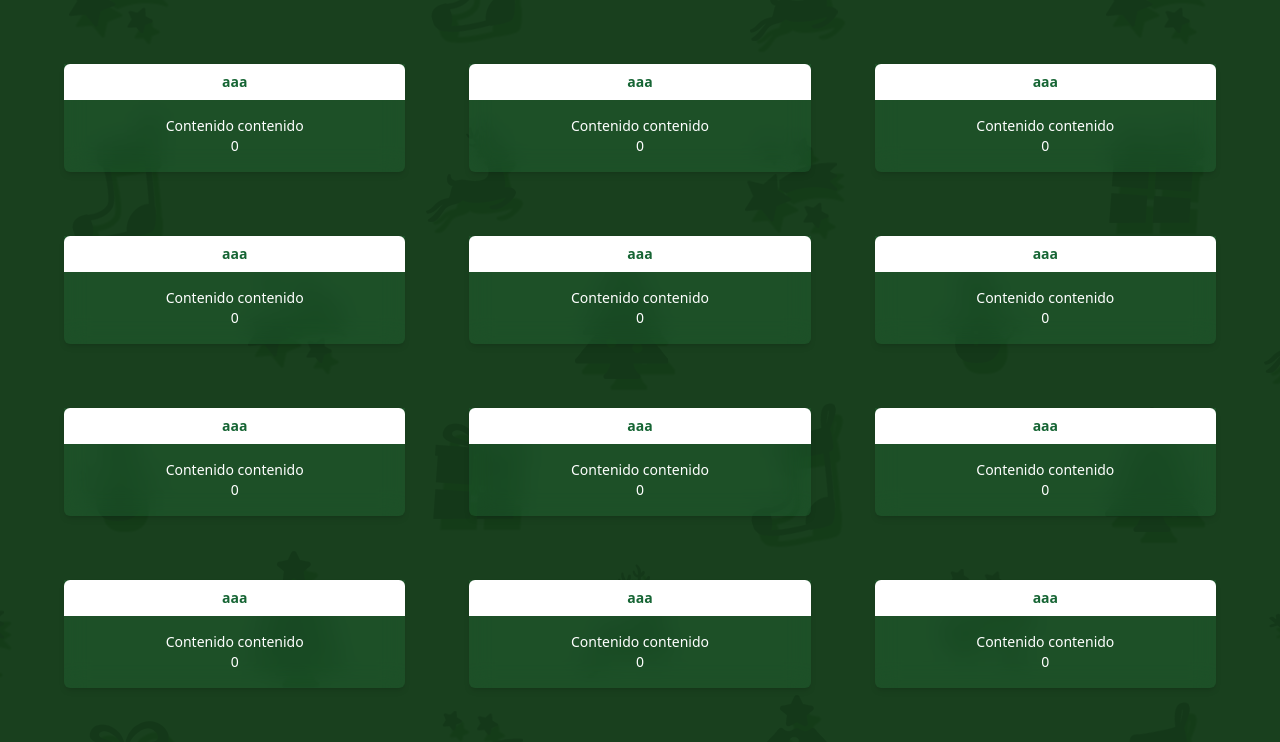
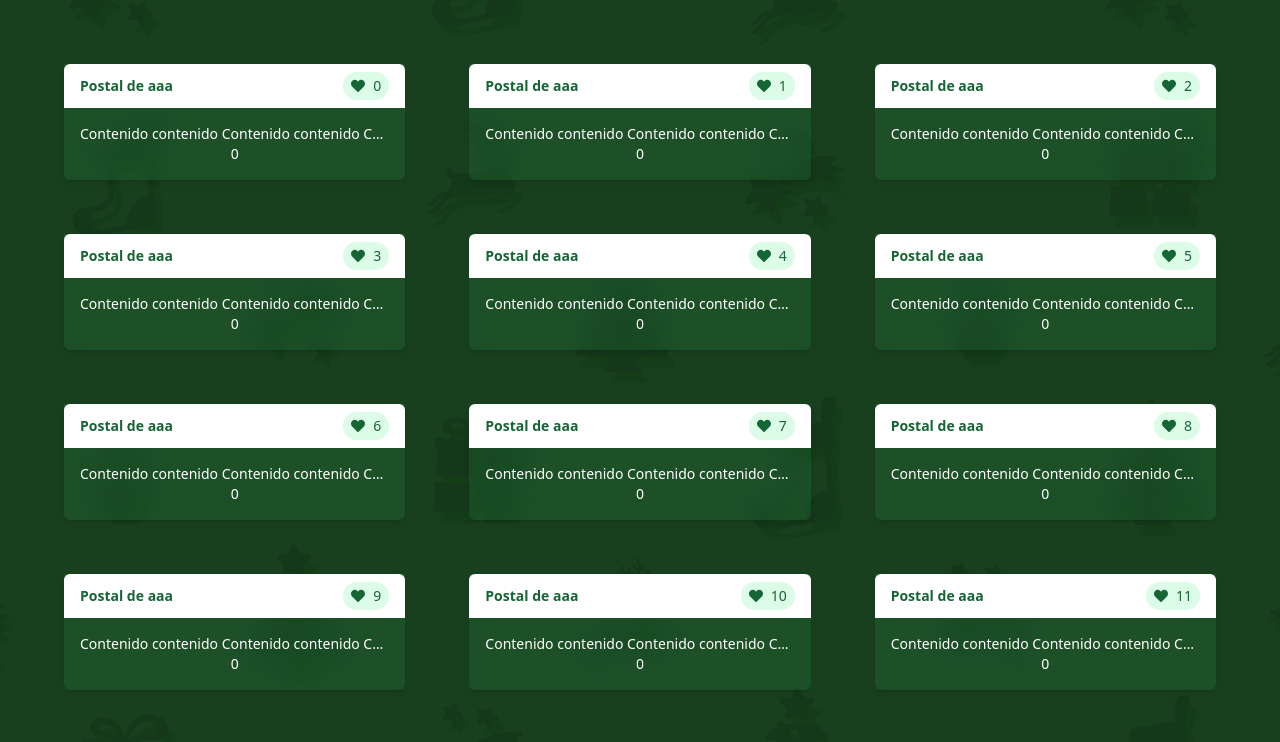
Before and after one commit to ZenithGD/year2023, a Next.js app: page /postcardWall in a window 1280 px wide. Shown: the top 742 px of the page. Built offline with nearby package versions, Linux system fonts and the light colour scheme.

Commit message:
postcard list page almost done

```diff
--- a/components/web/Postcard.tsx
+++ b/components/web/Postcard.tsx
@@ -1,19 +1,27 @@
 import React from 'react'
-export interface PostcardProps {
+import { FaHeart, FaHeartBroken } from 'react-icons/fa'
+
+interface PostcardProps {
     author: string,
     content: string,
-    sticker: number
+    sticker: number,
+    likes: number
 }
 
 function Postcard(props: PostcardProps) {
+
     return (
-        <div className="w-full h-full text-sm backdrop-blur-md bg-green-400/10 rounded-b-md shadow-md hover:scale-105 transition-transform duration-150">
-            <div className="bg-white py-2 px-4 flex justify-center items-center gap-2 rounded-t-md">
-                <p className="text-green-800 font-bold">{props.author}</p>
+        <div className="w-full text-sm backdrop-blur-md bg-green-400/10 rounded-b-md shadow-md hover:scale-105 transition-transform duration-150">
+            <div className="bg-white py-2 px-4 flex justify-between items-center gap-2 rounded-t-md text-green-800">
+                <p className="font-bold">Postal de {props.author}</p>
+                <div className='bg-green-100 rounded-full flex gap-2 py-1 px-2 items-center z-10'>
+                    <FaHeart />
+                    <p>{props.likes}</p>
+                </div>
             </div>
             <div className='p-4'>
-                <p>{props.content}</p>
-                <p>{props.sticker}</p>
+                <p className="truncate text-ellipsis">{props.content}</p>
+                <p className="truncate text-ellipsis">{props.sticker}</p>
             </div>
         </div>
     )
--- a/pages/postcardWall.tsx
+++ b/pages/postcardWall.tsx
@@ -1,114 +1,115 @@
 import { motion } from 'framer-motion'
 import React, { useState, useEffect } from 'react'
+import Link from 'next/link'
 import { animated, useTrail } from 'react-spring'
 import Postcard from '../components/web/Postcard'
-import { FaArrowCircleUp } from 'react-icons/fa'
+import { FaArrowCircleUp, FaPaintBrush } from 'react-icons/fa'
 
 const postcards = [
     {
         author: "aaa",
         sticker: 0,
-        content: "Contenido contenido"
+        content: "Contenido contenido Contenido contenido Contenido contenido Contenido contenido Contenido contenido Contenido contenido Contenido contenido Contenido contenido Contenido contenido Contenido contenido Contenido contenido Contenido contenido"
     },
     {
         author: "aaa",
         sticker: 0,
-        content: "Contenido contenido"
+        content: "Contenido contenido Contenido contenido Contenido contenido Contenido contenido Contenido contenido Contenido contenido Contenido contenido Contenido contenido Contenido contenido Contenido contenido Contenido contenido Contenido contenido"
     },
     {
         author: "aaa",
         sticker: 0,
-        content: "Contenido contenido"
+        content: "Contenido contenido Contenido contenido Contenido contenido Contenido contenido Contenido contenido Contenido contenido Contenido contenido Contenido contenido Contenido contenido Contenido contenido Contenido contenido Contenido contenido"
     },
     {
         author: "aaa",
         sticker: 0,
-        content: "Contenido contenido"
+        content: "Contenido contenido Contenido contenido Contenido contenido Contenido contenido Contenido contenido Contenido contenido Contenido contenido Contenido contenido Contenido contenido Contenido contenido Contenido contenido Contenido contenido"
     },
     {
         author: "aaa",
         sticker: 0,
-        content: "Contenido contenido"
+        content: "Contenido contenido Contenido contenido Contenido contenido Contenido contenido Contenido contenido Contenido contenido Contenido contenido Contenido contenido Contenido contenido Contenido contenido Contenido contenido Contenido contenido"
     },
     {
         author: "aaa",
         sticker: 0,
-        content: "Contenido contenido"
+        content: "Contenido contenido Contenido contenido Contenido contenido Contenido contenido Contenido contenido Contenido contenido Contenido contenido Contenido contenido Contenido contenido Contenido contenido Contenido contenido Contenido contenido"
     },
     {
         author: "aaa",
         sticker: 0,
-        content: "Contenido contenido"
+        content: "Contenido contenido Contenido contenido Contenido contenido Contenido contenido Contenido contenido Contenido contenido Contenido contenido Contenido contenido Contenido contenido Contenido contenido Contenido contenido Contenido contenido"
     },
     {
         author: "aaa",
         sticker: 0,
-        content: "Contenido contenido"
+        content: "Contenido contenido Contenido contenido Contenido contenido Contenido contenido Contenido contenido Contenido contenido Contenido contenido Contenido contenido Contenido contenido Contenido contenido Contenido contenido Contenido contenido"
     },
     {
         author: "aaa",
         sticker: 0,
-        content: "Contenido contenido"
+        content: "Contenido contenido Contenido contenido Contenido contenido Contenido contenido Contenido contenido Contenido contenido Contenido contenido Contenido contenido Contenido contenido Contenido contenido Contenido contenido Contenido contenido"
     },
     {
         author: "aaa",
         sticker: 0,
-        content: "Contenido contenido"
+        content: "Contenido contenido Contenido contenido Contenido contenido Contenido contenido Contenido contenido Contenido contenido Contenido contenido Contenido contenido Contenido contenido Contenido contenido Contenido contenido Contenido contenido"
     },
     {
         author: "aaa",
         sticker: 0,
-        content: "Contenido contenido"
+        content: "Contenido contenido Contenido contenido Contenido contenido Contenido contenido Contenido contenido Contenido contenido Contenido contenido Contenido contenido Contenido contenido Contenido contenido Contenido contenido Contenido contenido"
     },
     {
         author: "aaa",
         sticker: 0,
-        content: "Contenido contenido"
+        content: "Contenido contenido Contenido contenido Contenido contenido Contenido contenido Contenido contenido Contenido contenido Contenido contenido Contenido contenido Contenido contenido Contenido contenido Contenido contenido Contenido contenido"
     },
     {
         author: "aaa",
         sticker: 0,
-        content: "Contenido contenido"
+        content: "Contenido contenido Contenido contenido Contenido contenido Contenido contenido Contenido contenido Contenido contenido Contenido contenido Contenido contenido Contenido contenido Contenido contenido Contenido contenido Contenido contenido"
     },
     {
         author: "aaa",
         sticker: 0,
-        content: "Contenido contenido"
+        content: "Contenido contenido Contenido contenido Contenido contenido Contenido contenido Contenido contenido Contenido contenido Contenido contenido Contenido contenido Contenido contenido Contenido contenido Contenido contenido Contenido contenido"
     },
     {
         author: "aaa",
         sticker: 0,
-        content: "Contenido contenido"
+        content: "Contenido contenido Contenido contenido Contenido contenido Contenido contenido Contenido contenido Contenido contenido Contenido contenido Contenido contenido Contenido contenido Contenido contenido Contenido contenido Contenido contenido"
     },
     {
         author: "aaa",
         sticker: 0,
-        content: "Contenido contenido"
+        content: "Contenido contenido Contenido contenido Contenido contenido Contenido contenido Contenido contenido Contenido contenido Contenido contenido Contenido contenido Contenido contenido Contenido contenido Contenido contenido Contenido contenido"
     },
     {
         author: "aaa",
         sticker: 0,
-        content: "Contenido contenido"
+        content: "Contenido contenido Contenido contenido Contenido contenido Contenido contenido Contenido contenido Contenido contenido Contenido contenido Contenido contenido Contenido contenido Contenido contenido Contenido contenido Contenido contenido"
     },
     {
         author: "aaa",
         sticker: 0,
-        content: "Contenido contenido"
+        content: "Contenido contenido Contenido contenido Contenido contenido Contenido contenido Contenido contenido Contenido contenido Contenido contenido Contenido contenido Contenido contenido Contenido contenido Contenido contenido Contenido contenido"
     },
     {
         author: "aaa",
         sticker: 0,
-        content: "Contenido contenido"
+        content: "Contenido contenido Contenido contenido Contenido contenido Contenido contenido Contenido contenido Contenido contenido Contenido contenido Contenido contenido Contenido contenido Contenido contenido Contenido contenido Contenido contenido"
     },
     {
         author: "aaa",
         sticker: 0,
-        content: "Contenido contenido"
+        content: "Contenido contenido Contenido contenido Contenido contenido Contenido contenido Contenido contenido Contenido contenido Contenido contenido Contenido contenido Contenido contenido Contenido contenido Contenido contenido Contenido contenido"
     },
     {
         author: "aaa",
         sticker: 0,
-        content: "Contenido contenido"
+        content: "Contenido contenido Contenido contenido Contenido contenido Contenido contenido Contenido contenido Contenido contenido Contenido contenido Contenido contenido Contenido contenido Contenido contenido Contenido contenido Contenido contenido"
     },
 ]
 
@@ -130,12 +131,31 @@ let variants = {
 let postcardVariant = {
     show: {
         opacity: 1,
-        scale: 1
+        scale: 1,
+        transition: {
+            ease: "easeOut",
+            duration: 0.5
+        }
     },
     hide: {
         opacity: 0,
-        scale: 0.2,
-        rotate: -45
+        scale: 0.5,
+
+    }
+}
+
+let buttonVariant = {
+    show: {
+        opacity: 1,
+        y: 0,
+        transition: {
+            ease: 'easeOut',
+            duration: 0.5
+        }
+    },
+    hide: {
+        y: 100,
+        opacity: 0
     }
 }
 
@@ -180,11 +200,12 @@ function PostcardWall() {
                             key={key}
                             style={props}
                         >
-                            <button className="w-full h-full" onClick={() => setSelectedId(key)}>
+                            <button className="w-full h-24" onClick={() => setSelectedId(key)}>
                                 <Postcard
                                     author={postcards[key].author}
                                     content={postcards[key].content}
                                     sticker={postcards[key].sticker}
+                                    likes={key}
                                 />
                             </button>
                         </animated.div>
@@ -197,14 +218,11 @@ function PostcardWall() {
                     animate={hasScroll && selectedId < 0 ? "show" : "hide"}
                     variants={variants}
                     initial={"hide"}
-                    className="fixed top-0 mt-5 z-50"
+                    className="fixed top-0 mt-5 z-10"
                 >
-                    <button className="py-2 px-3 text-sm font-bold bg-white flex justify-center items-center gap-2 rounded-full shadow-md">
-                        <FaArrowCircleUp className='text-green-900' />
-                        <p
-                            className="text-green-900 z-10"
-                            onClick={() => setGoTop(true)}
-                        >
+                    <button className="bg-gradient-to-b from-green-500 to-green-700 py-2 px-3 text-sm font-bold flex justify-center items-center gap-2 rounded-full shadow-lg hover:scale-105 transition-transform duration-150">
+                        <FaArrowCircleUp/>
+                        <p onClick={() => setGoTop(true)} >
                             Ir al principio
                         </p>
                     </button>
@@ -213,14 +231,30 @@ function PostcardWall() {
                 <div className="fixed top-0 h-0">
                     <motion.div
                         animate={selectedId >= 0 ? "show" : "hide"}
-                        className="m-10 bg-green-400"
+                        className={`p-10 h-screen w-screen backdrop-blur-sm ${selectedId >= 0 ? "" : "pointer-events-none"}`}
                         variants={postcardVariant}
-                        initial="hidden"
+                        initial="hide"
                     >
-                        <p>detalle</p>
-                        <button onClick={() => setSelectedId(-1)}>cerrar</button>
+                        <div className="w-full h-full bg-green-400">
+                            <p>detalle</p>
+                            <button onClick={() => setSelectedId(-1)}>cerrar</button>
+                        </div>
                     </motion.div>
                 </div>
+
+                <motion.div
+                    className="mb-5 fixed bottom-0"
+                    variants={buttonVariant}
+                    initial="hide"
+                    animate="show"
+                >
+                    <Link href="/create">
+                        <button className="bg-gradient-to-b from-green-500 to-green-700 py-2 px-3 text-sm font-bold flex justify-center items-center gap-2 rounded-full shadow-lg hover:scale-105 transition-transform duration-150">
+                            <FaPaintBrush className="" />
+                            <p>Crear postal</p>
+                        </button>
+                    </Link>
+                </motion.div>
             </div>
         </>
     )
--- a/styles/globals.css
+++ b/styles/globals.css
@@ -13,3 +13,24 @@ body {
     font-family: 'Montserrat', system-ui, -apple-system, BlinkMacSystemFont, 'Segoe UI', Roboto, Oxygen, Ubuntu, Cantarell, 'Open Sans', 'Helvetica Neue', sans-serif;
     color: white;
 }
+
+/* From https://www.w3schools.com/howto/tryit.asp?filename=tryhow_css_custom_scrollbar */
+/* width */
+::-webkit-scrollbar {
+    width: 10px;
+}
+
+/* Track */
+::-webkit-scrollbar-track {
+    background: #f1f1f1;
+}
+
+/* Handle */
+::-webkit-scrollbar-thumb {
+    background: #888;
+}
+
+/* Handle on hover */
+::-webkit-scrollbar-thumb:hover {
+    background: #555;
+}
```
